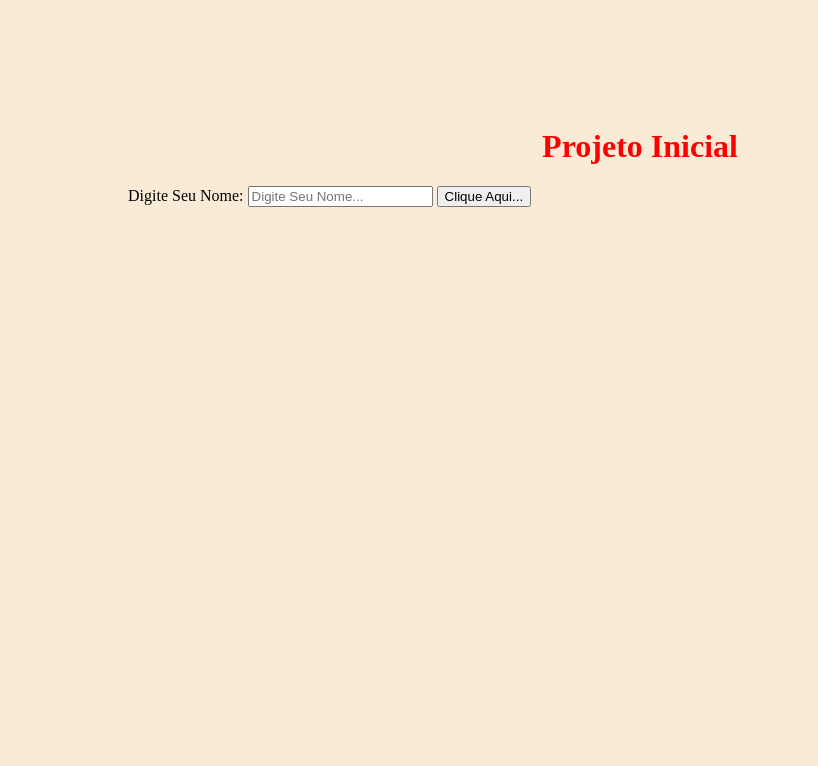
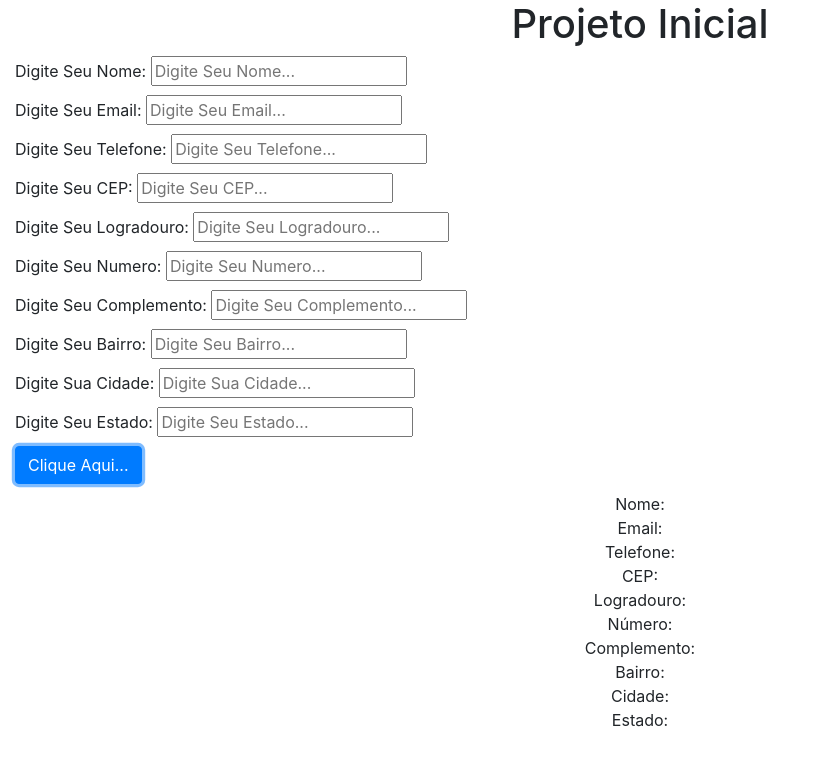
Before and after one commit to LukeSky25/projeto-inicial, a plain HTML site: page index.html in a window 1280 px wide. Both pictures are taken after a click on the button "Clique Aqui...". Shown: the whole page, without its empty margins (0-818 px from the left). Drawn offline with nearby package versions, Linux system fonts and the light colour scheme.

Commit message:
Formulário

```diff
--- a/index.html
+++ b/index.html
@@ -6,15 +6,67 @@
         <meta name="viewport" content="width=device-width, initial-scale=1.0">
         <title>Projeto Inicial</title>
         <link rel="stylesheet" href="style.css">
+        <link rel="stylesheet" href="https://stackpath.bootstrapcdn.com/bootstrap/4.1.3/css/bootstrap.min.css" integrity="sha384-MCw98/SFnGE8fJT3GXwEOngsV7Zt27NXFoaoApmYm81iuXoPkFOJwJ8ERdknLPMO" crossorigin="anonymous">
     </head>
-    <body>
+    <body class="container-fluid">
 
         <h1>Projeto Inicial</h1>
         <div>
-            <label for="nome">Digite Seu Nome:</label>
-            <input type="text" id="nome" placeholder="Digite Seu Nome...">
-            <input type="button" id="botao" value="Clique Aqui...">
+
+            <form>
+
+                <div class="mb-1">
+                    <label for="nome">Digite Seu Nome:</label>
+                    <input type="text" id="nome" placeholder="Digite Seu Nome...">
+                </div>
+                <div class="mb-1">
+                    <label for="email">Digite Seu Email:</label>
+                    <input type="email" id="email" placeholder="Digite Seu Email...">
+                </div>
+                <div class="mb-1">
+                    <label for="tel">Digite Seu Telefone:</label>
+                    <input type="text" id="tel" placeholder="Digite Seu Telefone...">
+                </div>
+                <div class="mb-1">
+                    <label for="cep">Digite Seu CEP:</label>
+                    <input type="text" id="cep" placeholder="Digite Seu CEP...">
+                </div>
+                <div class="mb-1">
+                    <label for="logr">Digite Seu Logradouro:</label>
+                    <input type="text" id="logr" placeholder="Digite Seu Logradouro...">
+                </div>
+                <div class="mb-1">
+                    <label for="num">Digite Seu Numero:</label>
+                    <input type="text" id="num" placeholder="Digite Seu Numero...">
+                </div>
+                <div class="mb-1">
+                    <label for="compl">Digite Seu Complemento:</label>
+                    <input type="text" id="compl" placeholder="Digite Seu Complemento...">
+                </div>
+                <div class="mb-1">
+                    <label for="bairro">Digite Seu Bairro:</label>
+                    <input type="text" id="bairro" placeholder="Digite Seu Bairro...">
+                </div>
+                <div class="mb-1">
+                    <label for="cid">Digite Sua Cidade:</label>
+                    <input type="text" id="cid" placeholder="Digite Sua Cidade...">
+                </div>
+                <div class="mb-1">
+                    <label for="estd">Digite Seu Estado:</label>
+                    <input type="text" id="estd" placeholder="Digite Seu Estado...">
+                </div>
+
+                <input type="button" id="botao" class="btn btn-primary" value="Clique Aqui...">
+
+            </form>
+            <div id="saida-de-dados" class="m-1 p-1 text-center"></div>
+
         </div>
+
         <script src="script.js"></script>
+        <script src="https://code.jquery.com/jquery-3.3.1.slim.min.js" integrity="sha384-q8i/X+965DzO0rT7abK41JStQIAqVgRVzpbzo5smXKp4YfRvH+8abtTE1Pi6jizo" crossorigin="anonymous"></script>
+        <script src="https://cdnjs.cloudflare.com/ajax/libs/popper.js/1.14.3/umd/popper.min.js" integrity="sha384-ZMP7rVo3mIykV+2+9J3UJ46jBk0WLaUAdn689aCwoqbBJiSnjAK/l8WvCWPIPm49" crossorigin="anonymous"></script>
+        <script src="https://stackpath.bootstrapcdn.com/bootstrap/4.1.3/js/bootstrap.min.js" integrity="sha384-ChfqqxuZUCnJSK3+MXmPNIyE6ZbWh2IMqE241rYiqJxyMiZ6OW/JmZQ5stwEULTy" crossorigin="anonymous"></script>
+
     </body>
 </html>
--- a/script.js
+++ b/script.js
@@ -1,7 +1,21 @@
 var botao = document.getElementById('botao');
-var nome  = document.getElementById('nome')
+var saida = document.getElementById('saida-de-dados');
+var nome  = document.getElementById('nome');
+var email  = document.getElementById('email');
+var tel  = document.getElementById('tel');
+var cep = document.getElementById('cep');
+var logr = document.getElementById('logr');
+var num = document.getElementById('num');
+var compl = document.getElementById('compl');
+var bairro = document.getElementById('bairro');
+var cid = document.getElementById('cid');
+var estd = document.getElementById('estd');
+
 
 botao.addEventListener('click', function(e) {
 
-    alert('Você Apertou o Botão ' + nome.value);
+    saida.innerText = `Nome: ${nome.value}  ` + `\nEmail: ${email.value}  ` + `\nTelefone: ${tel.value}  ` + `\nCEP: ${cep.value}  ` + `\nLogradouro: ${logr.value}  ` +
+    `\nNúmero: ${num.value}` + `\nComplemento: ${compl.value}  ` + `\nBairro: ${bairro.value}  ` + `\nCidade: ${cid.value}` +
+    `\nEstado: ${estd.value}`;
+
 });
```
